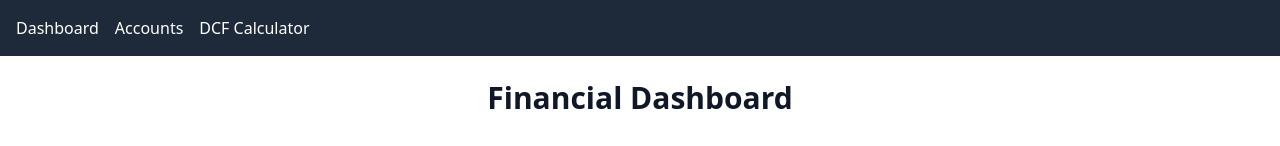
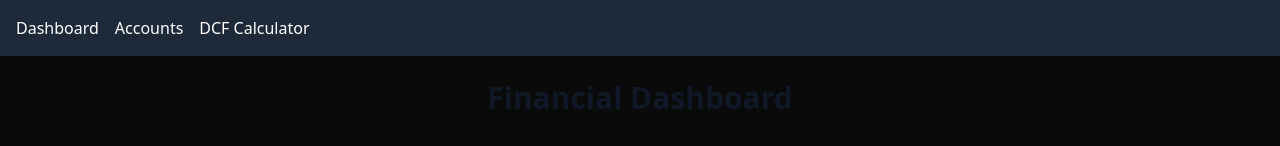
Before and after one commit to Luis4609/my-finance-mate, a React (Vite) app: page / in a window 1280 px wide. Shown: the top 146 px of the page. Built offline with nearby package versions, Linux system fonts and the light colour scheme; no server answers.

Commit message:
feat: add theme-provider and dark mode as default (#3)

```diff
--- a/src/App.tsx
+++ b/src/App.tsx
@@ -1,3 +1,4 @@
+import { ThemeProvider } from "@/components/theme-provider";
 import { useAccounts } from "@/shared/hooks/useAccounts"; // Import the custom hook
 import { Link, Route, BrowserRouter as Router, Routes } from "react-router-dom";
 import AccountsPage from "./domains/accounts/AccountsPage";
@@ -6,16 +7,19 @@
 
 function App() {
   // Use the custom hook to manage accounts state and logic
-  const { accounts, addAccount, updateAccountBalance, deleteAccount } =
-    useAccounts();
+  const { accounts, addAccount, updateAccount, deleteAccount } = useAccounts();
 
   return (
+    <ThemeProvider defaultTheme="dark" storageKey="vite-ui-theme">
       <Router>
         <div className="App">
           <nav className="bg-gray-800 p-4">
             <ul className="flex space-x-4">
               <li>
-              <Link to="/dashboard" className="text-white hover:text-gray-300">
+                <Link
+                  to="/dashboard"
+                  className="text-white hover:text-gray-300"
+                >
                   Dashboard
                 </Link>
               </li>
@@ -25,7 +29,12 @@
                 </Link>
               </li>
               <li>
-              <Link to="/dcf-calculator" className="text-white hover:text-gray-300">DCF Calculator</Link> {/* Add link */}
+                <Link
+                  to="/dcf-calculator"
+                  className="text-white hover:text-gray-300"
+                >
+                  DCF Calculator
+                </Link>
               </li>
             </ul>
           </nav>
@@ -41,7 +50,7 @@
                 <AccountsPage
                   accounts={accounts}
                   onAddAccount={addAccount}
-                onUpdateBalance={updateAccountBalance}
+                  onUpdateBalance={updateAccount}
                   onDeleteAccount={deleteAccount}
                 />
               }
@@ -51,6 +60,7 @@
           </Routes>
         </div>
       </Router>
+    </ThemeProvider>
   );
 }
 
--- /dev/null
+++ b/src/components/theme-provider.tsx
@@ -0,0 +1,73 @@
+import { createContext, useContext, useEffect, useState } from "react"
+
+type Theme = "dark" | "light" | "system"
+
+type ThemeProviderProps = {
+  children: React.ReactNode
+  defaultTheme?: Theme
+  storageKey?: string
+}
+
+type ThemeProviderState = {
+  theme: Theme
+  setTheme: (theme: Theme) => void
+}
+
+const initialState: ThemeProviderState = {
+  theme: "system",
+  setTheme: () => null,
+}
+
+const ThemeProviderContext = createContext<ThemeProviderState>(initialState)
+
+export function ThemeProvider({
+  children,
+  defaultTheme = "system",
+  storageKey = "vite-ui-theme",
+  ...props
+}: ThemeProviderProps) {
+  const [theme, setTheme] = useState<Theme>(
+    () => (localStorage.getItem(storageKey) as Theme) || defaultTheme
+  )
+
+  useEffect(() => {
+    const root = window.document.documentElement
+
+    root.classList.remove("light", "dark")
+
+    if (theme === "system") {
+      const systemTheme = window.matchMedia("(prefers-color-scheme: dark)")
+        .matches
+        ? "dark"
+        : "light"
+
+      root.classList.add(systemTheme)
+      return
+    }
+
+    root.classList.add(theme)
+  }, [theme])
+
+  const value = {
+    theme,
+    setTheme: (theme: Theme) => {
+      localStorage.setItem(storageKey, theme)
+      setTheme(theme)
+    },
+  }
+
+  return (
+    <ThemeProviderContext.Provider {...props} value={value}>
+      {children}
+    </ThemeProviderContext.Provider>
+  )
+}
+
+export const useTheme = () => {
+  const context = useContext(ThemeProviderContext)
+
+  if (context === undefined)
+    throw new Error("useTheme must be used within a ThemeProvider")
+
+  return context
+}
--- a/src/domains/accounts/components/AccountTable.tsx
+++ b/src/domains/accounts/components/AccountTable.tsx
@@ -61,7 +61,7 @@
                 <TableRow key={account.id}>
                   <TableCell className="font-medium">{account.name}</TableCell>
                   <TableCell>{formatCurrency(account.balance)}</TableCell>
-                  <TableCell>{account.type}</TableCell>
+                  <TableCell>{String(account.type)}</TableCell>
                   <TableCell>{account.lastUpdated}</TableCell>
                   <TableCell className="text-right">
                     <Button
```
Lines whose indentation alone changed are shown as unchanged.
